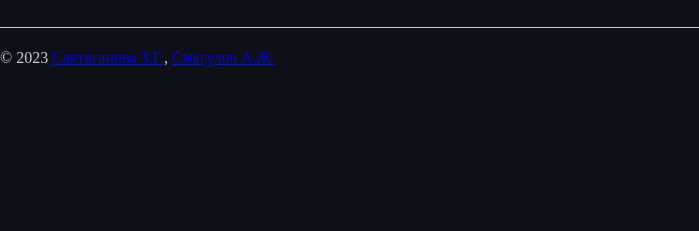
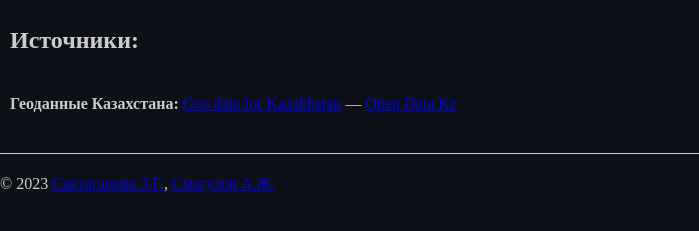
Before and after one commit to aidos42/gulag-map-kz, a website: page about.html in a window 1280 px wide. Shown: the part 49-280 px from the top of the page, without its empty margins (0-699 px from the left). Drawn offline with Linux system fonts and the light colour scheme.

Commit message:
feat: add source for geo data

```diff
--- a/about.html
+++ b/about.html
@@ -20,6 +20,9 @@
       </nav>
     </header>
 
+    <h2 class="source-title">Источники:</h2>
+    <p class="source"><b>Геоданные Казахстана: </b><a href="https://github.com/open-data-kazakhstan/geo-boundaries-kz">Geo data for Kazakhstan</a> — <a href="https://www.opendatagov.kz/">Open Data Kz</a></p>
+
     <footer class="footer">
         <p>© 2023 <a href="mailto: zauresh63@mail.ru">Сактаганова З.Г.</a>, <a href="https://github.com/aidos42">Смагулов А.Ж.</a></p>
     </footer>
--- a/css/styles.css
+++ b/css/styles.css
@@ -107,3 +107,8 @@ h1 {
   border: none !important;
   box-shadow: none !important;
 }
+
+.source, .source-title {
+  padding: 10px;
+  color: #cccccc;
+}
```
